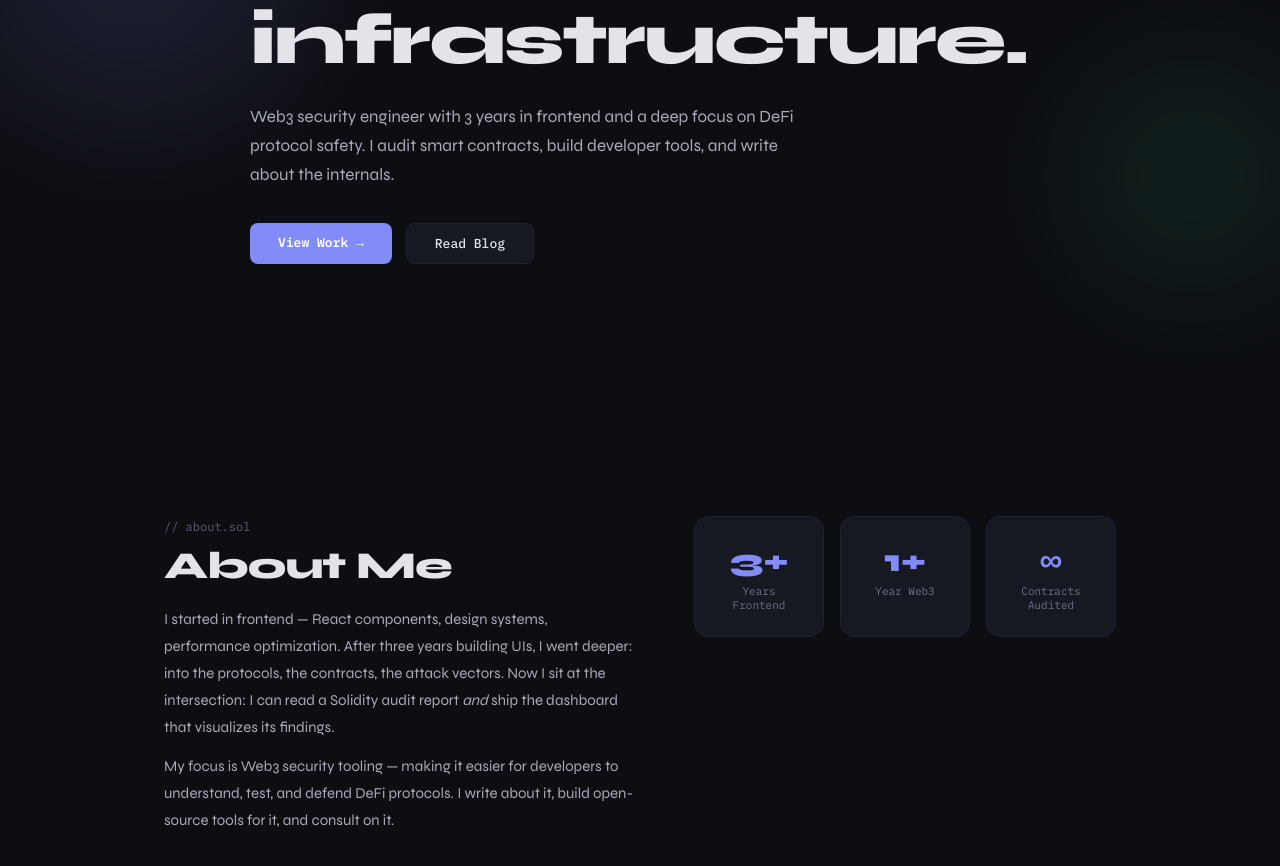
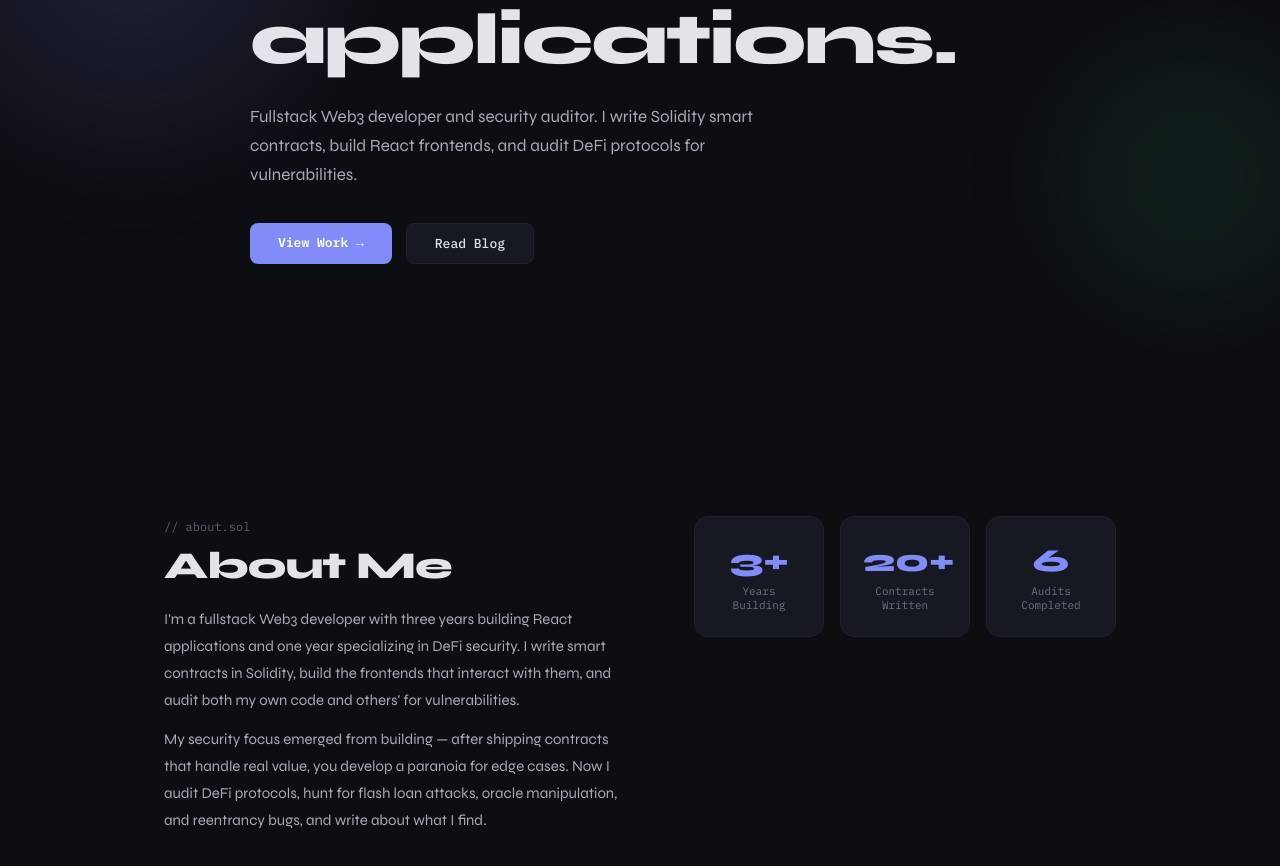
Before and after one commit to papilo-cloud/portfolio-v2, a React (Vite) app: page / in a window 1280 px wide. Shown: the part 394-1260 px from the top of the page. Built offline with nearby package versions, Linux system fonts and the light colour scheme.

Commit message:
update components

```diff
--- a/src/components/AboutMeInfo.jsx
+++ b/src/components/AboutMeInfo.jsx
@@ -15,16 +15,14 @@ export function AboutMeInfo() {
             About Me
         </h2>
         <p style={{ color: t.textAccent, fontSize: 15, lineHeight: 1.8, marginTop: 18 }}>
-            I started in frontend — React components, design systems, performance
-            optimization. After three years building UIs, I went deeper: into
-            the protocols, the contracts, the attack vectors. Now I sit at the
-            intersection: I can read a Solidity audit report <em>and</em> ship
-            the dashboard that visualizes its findings.
+            I'm a fullstack Web3 developer with three years building React applications and one year
+            specializing in DeFi security. I write smart contracts in Solidity, build the frontends
+            that interact with them, and audit both my own code and others' for vulnerabilities.
         </p>
         <p style={{ color: t.textAccent, fontSize: 15, lineHeight: 1.8, marginTop: 12 }}>
-            My focus is Web3 security tooling — making it easier for developers
-            to understand, test, and defend DeFi protocols. I write about it,
-            build open-source tools for it, and consult on it.
+            My security focus emerged from building — after shipping contracts that handle real value,
+            you develop a paranoia for edge cases. Now I audit DeFi protocols, hunt for flash loan
+            attacks, oracle manipulation, and reentrancy bugs, and write about what I find.
         </p>
     </div>
   )
--- a/src/components/Hero.jsx
+++ b/src/components/Hero.jsx
@@ -67,8 +67,8 @@ export function Hero() {
             fontFamily: "'Syne', sans-serif",}}>
             <span style={{ color: t.text }}>Building </span>
             <span style={{ color: t.accent }}>secure</span>
-            <span style={{ color: t.text }}> Web3</span><br />
-            <span style={{ color: t.text }}>infrastructure.</span>
+            <span style={{ color: t.text }}> DeFi</span><br />
+            <span style={{ color: t.text }}>applications.</span>
         </h1>
 
         <p style={{
@@ -76,9 +76,8 @@ export function Hero() {
             animation: vis ? "fadeUp 0.7s 0.12s cubic-bezier(.22,1,.36,1) both" : "none",
             fontFamily: "'Syne', sans-serif",
         }}>
-            Web3 security engineer with 3 years in frontend and a deep
-            focus on DeFi protocol safety. I audit smart contracts, build
-            developer tools, and write about the internals.
+            Fullstack Web3 developer and security auditor. I write Solidity smart contracts,
+            build React frontends, and audit DeFi protocols for vulnerabilities.
         </p>
 
         <div style={{ marginTop: 34, display: "flex", gap: 14, flexWrap: "wrap",
--- a/src/components/Stats.jsx
+++ b/src/components/Stats.jsx
@@ -6,9 +6,9 @@ export default function Stats() {
     const {t} = useTheme();
 
     const stats = [
-        { val: "3+", label: "Years Frontend" },
-        { val: "1+", label: "Year Web3" },
-        { val: "∞", label: "Contracts Audited" },
+        { val: "3+", label: "Years Building" },
+        { val: "20+", label: "Contracts Written" },
+        { val: "6", label: "Audits Completed" },
     ];
 
   return (
```
